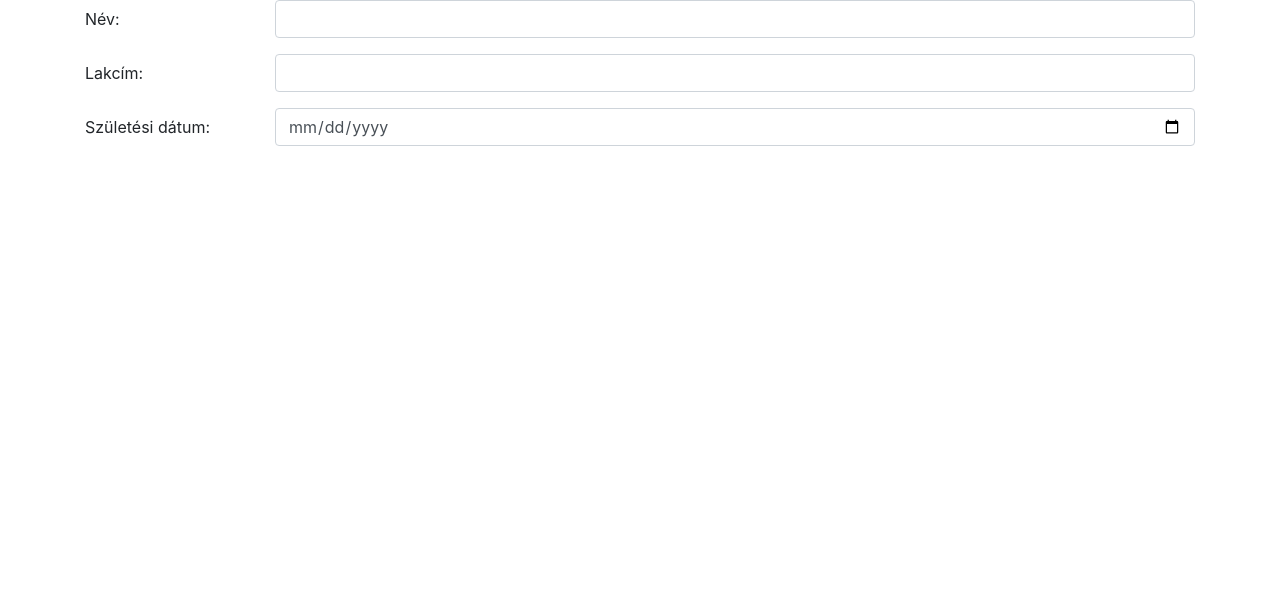
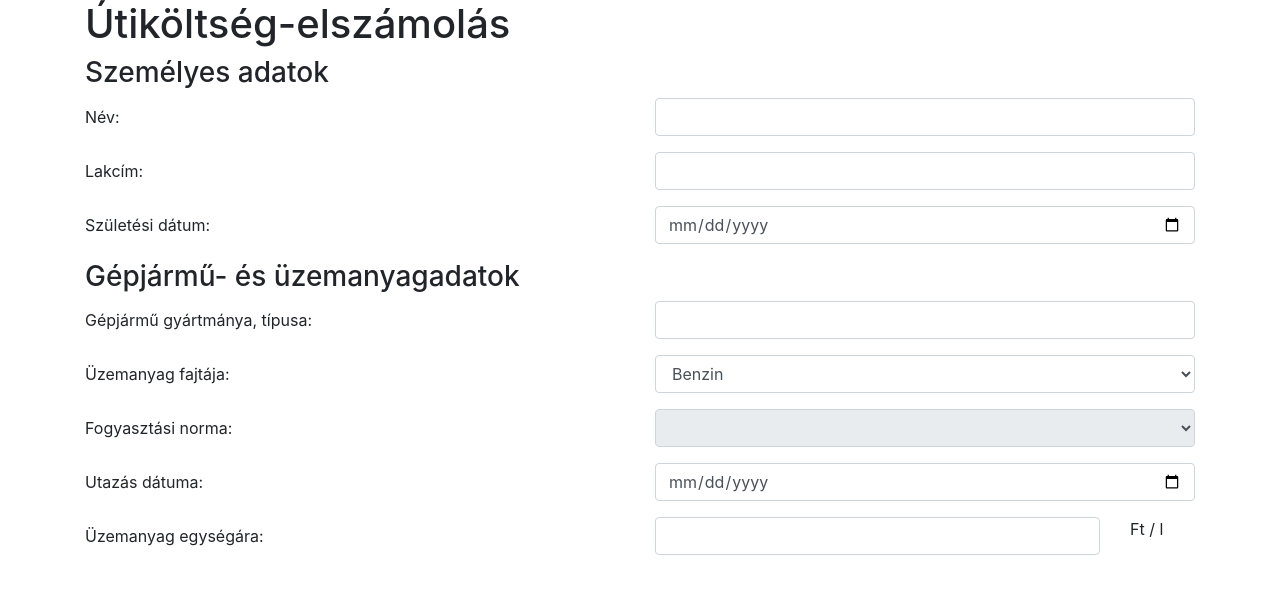
Before and after one commit to paksisoma/utikoltseg, a plain HTML site: page index.html in a window 1280 px wide. Drawn offline with nearby package versions, Linux system fonts and the light colour scheme.

Commit message:
Személyes adatok, gépjármű- és üzemanyagadatok

```diff
--- a/index.html
+++ b/index.html
@@ -10,25 +10,72 @@
 
 	<body>
 		<form class="container">
+			<h1>Útiköltség-elszámolás</h1>
+
+			<!--Személyes adatok-->
+			<h3>Személyes adatok</h3>
+
 			<div class="form-group row">
-				<label for="nev" class="col-sm-2 col-form-label">Név:</label>
-				<div class="col-sm-10">
+				<label for="nev" class="col-sm-6 col-form-label">Név:</label>
+				<div class="col-sm-6">
 					<input type="text" class="form-control" id="nev">
 				</div>
 			</div>
 
 			<div class="form-group row">
-				<label for="lakcim" class="col-sm-2 col-form-label">Lakcím:</label>
-				<div class="col-sm-10">
+				<label for="lakcim" class="col-sm-6 col-form-label">Lakcím:</label>
+				<div class="col-sm-6">
 					<input type="text" class="form-control" id="lakcim">
 				</div>
 			</div>
 
 			<div class="form-group row">
-				<label for="szuletes" class="col-sm-2 col-form-label">Születési dátum:</label>
-				<div class="col-sm-10">
+				<label for="szuletes" class="col-sm-6 col-form-label">Születési dátum:</label>
+				<div class="col-sm-6">
 					<input type="date" class="form-control" id="szuletes">
 				</div>
+			</div>
+
+			<!--Gépjármű- és üzemanyagadatok-->
+			<h3>Gépjármű- és üzemanyagadatok</h3>
+
+			<div class="form-group row">
+				<label for="gepjarmu" class="col-sm-6 col-form-label">Gépjármű gyártmánya, típusa:</label>
+				<div class="col-sm-6">
+					<input type="text" class="form-control" id="gepjarmu">
+				</div>
+			</div>
+
+			<div class="form-group row">
+				<label for="uzemanyag" class="col-sm-6 col-form-label">Üzemanyag fajtája:</label>
+				<div class="col-sm-6">
+					<select class="form-control" id="uzemanyag">
+						<option value="benzin">Benzin</option>
+						<option value="gazolaj">Gázolaj</option>
+					</select>
+				</div>
+			</div>
+
+			<div class="form-group row">
+				<label for="fogyasztas" class="col-sm-6 col-form-label">Fogyasztási norma:</label>
+				<div class="col-sm-6">
+					<select class="form-control" id="fogyasztas" disabled></select>
+				</div>
+			</div>
+
+			<div class="form-group row">
+				<label for="utazas" class="col-sm-6 col-form-label">Utazás dátuma:</label>
+				<div class="col-sm-6">
+					<input type="date" class="form-control" id="utazas">
+				</div>
+			</div>
+
+			<div class="form-group row">
+				<label for="egysegar" class="col-sm-6 col-form-label">Üzemanyag egységára:</label>
+				<div class="col-sm-5">
+					<input type="text" class="form-control" id="egysegar">
+				</div>
+				<div class="col-sm-1">Ft / l</div>
 			</div>
 		</form>
 	</body>
```
